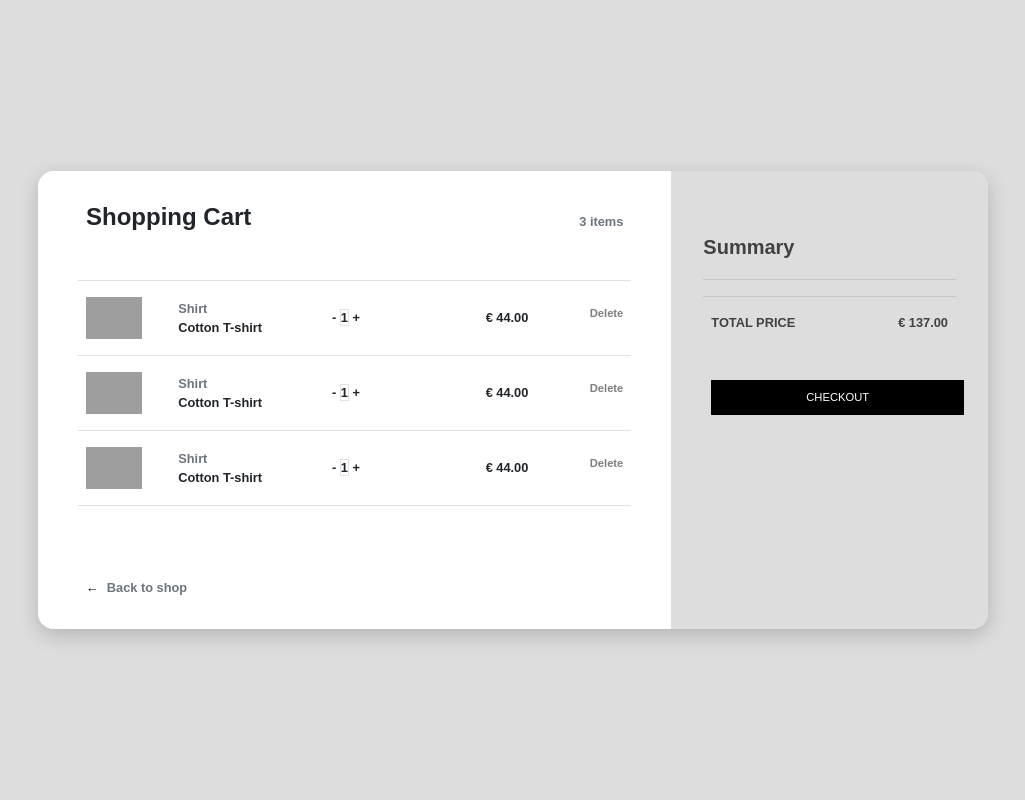
After one commit to KonstanNguyen/EcommerceShop, a Java web app: template src/main/webapp/WEB-INF/views/home/pages/cart.jsp in a window 1280 px wide. The commit adds this page. Shown: the whole page, without its empty margins (127-1152 px from the left). Run offline with Tomcat 11, a stand-in JSP engine, Linux system fonts and the light colour scheme; the template is opened without the code that fills it, so the values that code supplies are empty; some libraries are stand-ins or nearby versions; grey boxes are pictures that could not be loaded.

Commit message:
add page cart

```diff
--- a/src/main/webapp/WEB-INF/views/home/elements/header.jsp
+++ b/src/main/webapp/WEB-INF/views/home/elements/header.jsp
@@ -113,7 +113,7 @@
 									<h5>SUBTOTAL: $2940.00</h5>
 								</div>
 								<div class="cart-btns">
-									<a href="#">View Cart</a> <a href="#">Checkout <i
+									<a href="./cart.htm">View Cart</a> <a href="#">Checkout <i
 										class="fa fa-arrow-circle-right"></i></a>
 								</div>
 							</div>
--- /dev/null
+++ b/src/main/webapp/WEB-INF/views/home/pages/cart.jsp
@@ -0,0 +1,149 @@
+<%@ page language="java" contentType="text/html; charset=UTF-8"
+	pageEncoding="UTF-8"%>
+<!DOCTYPE html>
+<html>
+<head>
+<link rel="stylesheet"
+	href="https://stackpath.bootstrapcdn.com/bootstrap/4.3.1/css/bootstrap.min.css">
+<link rel="stylesheet"
+	href="https://stackpath.bootstrapcdn.com/bootstrap/4.3.1/js/bootstrap.bundle.min.js">
+<link rel="stylesheet"
+	href="https://cdnjs.cloudflare.com/ajax/libs/jquery/3.2.1/jquery.min.js">
+<link rel="stylesheet"
+	href="https://cdnjs.cloudflare.com/ajax/libs/font-awesome/4.7.0/css/font-awesome.min.css">
+<link type="text/css" rel="stylesheet" href="./assets/css/cart.css" />
+
+</head>
+<body>
+	<div class="card">
+		<div class="row">
+			<div class="col-md-8 cart">
+				<div class="title">
+					<div class="row">
+						<div class="col">
+							<h4>
+								<b>Shopping Cart</b>
+							</h4>
+						</div>
+						<div class="col align-self-center text-right text-muted">3
+							items</div>
+					</div>
+				</div>
+				<div class="row border-top border-bottom">
+					<div class="row main align-items-center">
+						<div class="col-2">
+							<img class="img-fluid" src="https://i.imgur.com/1GrakTl.jpg">
+						</div>
+						<div class="col">
+							<div class="row text-muted">Shirt</div>
+							<div class="row">Cotton T-shirt</div>
+						</div>
+						<div class="col">
+							<span class="button-like decrement">-</span> <span
+								class="border value">1</span> <span
+								class="button-like increment">+</span>
+						</div>
+						<div class="col">
+							&euro; 44.00 <span class="close">Delete</span>
+						</div>
+					</div>
+				</div>
+				<div class="row">
+					<div class="row main align-items-center">
+						<div class="col-2">
+							<img class="img-fluid" src="https://i.imgur.com/ba3tvGm.jpg">
+						</div>
+						<div class="col">
+							<div class="row text-muted">Shirt</div>
+							<div class="row">Cotton T-shirt</div>
+						</div>
+						<div class="col">
+							<span class="button-like decrement">-</span> <span
+								class="border value">1</span> <span
+								class="button-like increment">+</span>
+						</div>
+						<div class="col">
+							&euro; 44.00 <span class="close">Delete</span>
+						</div>
+					</div>
+				</div>
+				<div class="row border-top border-bottom">
+					<div class="row main align-items-center">
+						<div class="col-2">
+							<img class="img-fluid" src="https://i.imgur.com/pHQ3xT3.jpg">
+						</div>
+						<div class="col">
+							<div class="row text-muted">Shirt</div>
+							<div class="row">Cotton T-shirt</div>
+						</div>
+						<div class="col">
+							<span class="button-like decrement">-</span> <span
+								class="border value">1</span> <span
+								class="button-like increment">+</span>
+						</div>
+						<div class="col">
+							&euro; 44.00 <span class="close">Delete</span>
+						</div>
+					</div>
+				</div>
+				<div class="back-to-shop">
+					<a href="./brands.htm">&leftarrow;</a><span class="text-muted">Back
+						to shop</span>
+				</div>
+			</div>
+			<div class="col-md-4 summary">
+				<div>
+					<h5>
+						<b>Summary</b>
+					</h5>
+				</div>
+				<hr>
+				<div class="row"
+					style="border-top: 1px solid rgba(0, 0, 0, .1); padding: 2vh 0;">
+					<div class="col">TOTAL PRICE</div>
+					<div class="col text-right">&euro; 137.00</div>
+				</div>
+				<a href="./checkout.htm">
+					<button class="btn">CHECKOUT</button>
+				</a>
+			</div>
+		</div>
+
+	</div>
+
+	<script>
+	//Xử lý phần tăng giảm số lượng sản phẩm
+	 document.addEventListener('DOMContentLoaded', (event) => {
+         document.body.addEventListener('click', function(e) {
+             if (e.target.classList.contains('decrement') || e.target.classList.contains('increment')) {
+                 const valueElement = e.target.parentElement.querySelector('.value');
+                 let value = parseInt(valueElement.textContent, 10);
+
+                 if (e.target.classList.contains('decrement') && value > 1) {
+                     value--;
+                 } else if (e.target.classList.contains('increment')) {
+                     value++;
+                 }
+
+                 valueElement.textContent = value;
+             }
+         });
+     });
+	 //Xử lý phần xóa sản phẩm
+ 	document.addEventListener('DOMContentLoaded', function () {
+        // Tìm tất cả các nút "Delete"
+        var deleteButtons = document.querySelectorAll('.close');
+
+        deleteButtons.forEach(function (button) {
+            button.addEventListener('click', function () {
+                // Tìm phần tử .row.parent gần nhất để xóa
+                var row = button.closest('.row');
+                if (row) {
+                    row.remove();
+                }
+            });
+        });
+    });
+    </script>
+</body>
+</html>
--- /dev/null
+++ b/src/main/webapp/assets/css/cart.css
@@ -0,0 +1,177 @@
+body {
+	background: #ddd;
+	min-height: 100vh;
+	vertical-align: middle;
+	display: flex;
+	font-family: sans-serif;
+	font-size: 0.8rem;
+	font-weight: bold;
+}
+
+.title {
+	margin-bottom: 5vh;
+}
+
+.card {
+	margin: auto;
+	max-width: 950px;
+	width: 90%;
+	box-shadow: 0 6px 20px 0 rgba(0, 0, 0, 0.19);
+	border-radius: 1rem;
+	border: transparent;
+}
+
+@media(max-width:767px) {
+	.card {
+		margin: 3vh auto;
+	}
+}
+
+.cart {
+	background-color: #fff;
+	padding: 4vh 5vh;
+	border-bottom-left-radius: 1rem;
+	border-top-left-radius: 1rem;
+}
+
+@media(max-width:767px) {
+	.cart {
+		padding: 4vh;
+		border-bottom-left-radius: unset;
+		border-top-right-radius: 1rem;
+	}
+}
+
+.summary {
+	background-color: #ddd;
+	border-top-right-radius: 1rem;
+	border-bottom-right-radius: 1rem;
+	padding: 4vh;
+	color: rgb(65, 65, 65);
+}
+
+@media(max-width:767px) {
+	.summary {
+		border-top-right-radius: unset;
+		border-bottom-left-radius: 1rem;
+	}
+}
+
+.summary .col-2 {
+	padding: 0;
+}
+
+.summary .col-10 {
+	padding: 0;
+}
+
+.row {
+	margin: 0;
+}
+
+.title b {
+	font-size: 1.5rem;
+}
+
+.main {
+	margin: 0;
+	padding: 2vh 0;
+	width: 100%;
+}
+
+.col-2,
+.col {
+	padding: 0 1vh;
+}
+
+a {
+	padding: 0 1vh;
+}
+
+.close {
+	margin-left: auto;
+	font-size: 0.7rem;
+}
+
+img {
+	width: 3.5rem;
+}
+
+.back-to-shop {
+	margin-top: 4.5rem;
+}
+
+h5 {
+	margin-top: 4vh;
+}
+
+hr {
+	margin-top: 1.25rem;
+}
+
+form {
+	padding: 2vh 0;
+}
+
+select {
+	border: 1px solid rgba(0, 0, 0, 0.137);
+	padding: 1.5vh 1vh;
+	margin-bottom: 4vh;
+	outline: none;
+	width: 100%;
+	background-color: rgb(247, 247, 247);
+}
+
+input {
+	border: 1px solid rgba(0, 0, 0, 0.137);
+	padding: 1vh;
+	margin-bottom: 4vh;
+	outline: none;
+	width: 100%;
+	background-color: rgb(247, 247, 247);
+}
+
+input:focus::-webkit-input-placeholder {
+	color: transparent;
+}
+
+.btn {
+	background-color: #000;
+	border-color: #000;
+	color: white;
+	width: 100%;
+	font-size: 0.7rem;
+	margin-top: 4vh;
+	padding: 1vh;
+	border-radius: 0;
+}
+
+.btn:focus {
+	box-shadow: none;
+	outline: none;
+	box-shadow: none;
+	color: white;
+	-webkit-box-shadow: none;
+	-webkit-user-select: none;
+	transition: none;
+}
+
+.btn:hover {
+	color: white;
+}
+
+a {
+	color: black;
+}
+
+a:hover {
+	color: black;
+	text-decoration: none;
+}
+
+#code {
+	background-image: linear-gradient(to left, rgba(255, 255, 255, 0.253), rgba(255, 255, 255, 0.185)), url("https://img.icons8.com/small/16/000000/long-arrow-right.png");
+	background-repeat: no-repeat;
+	background-position-x: 95%;
+	background-position-y: center;
+}
```
Also changed, not shown: src/main/java/com/ecommerce/controller/CartController.java (added, +12 -0 lines).
